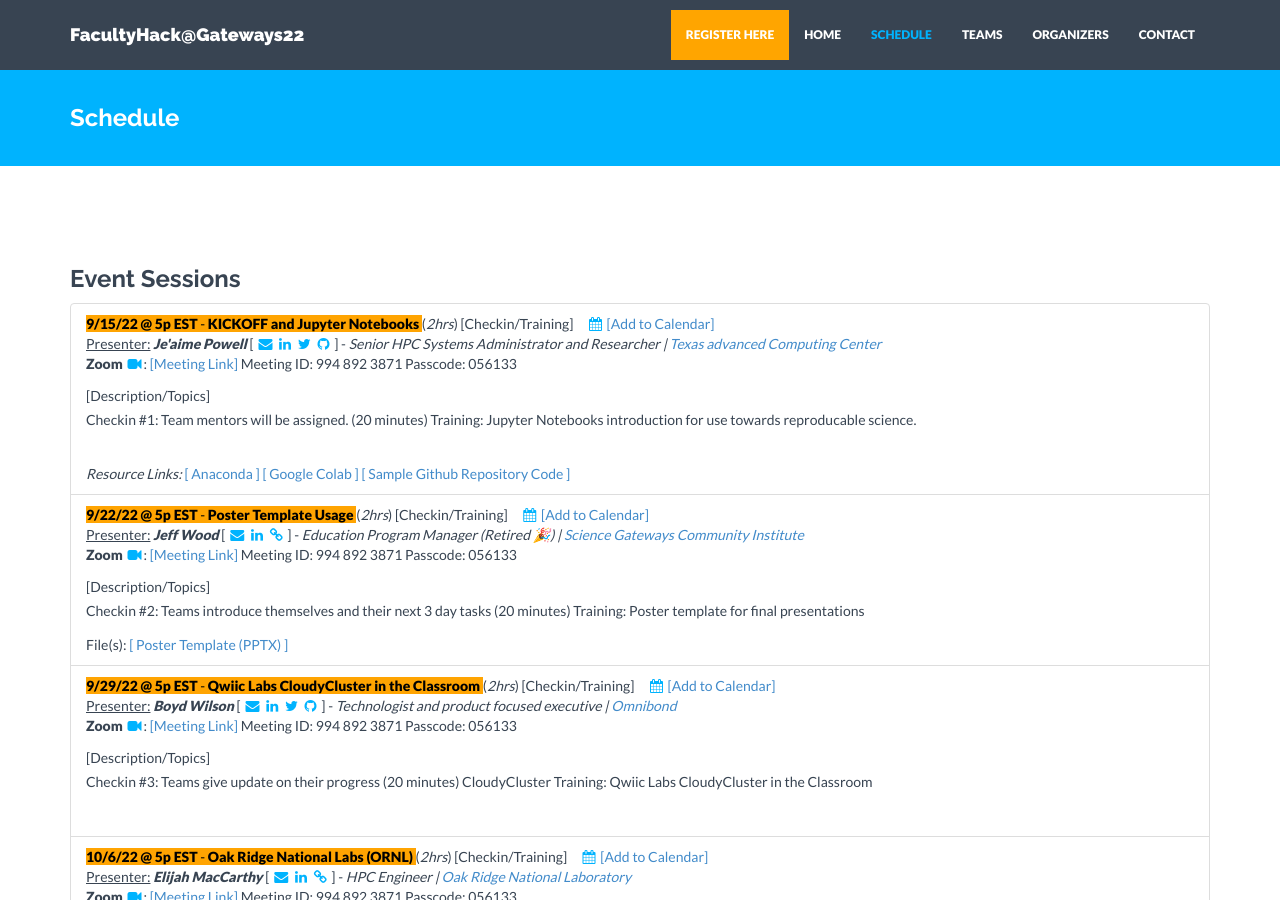
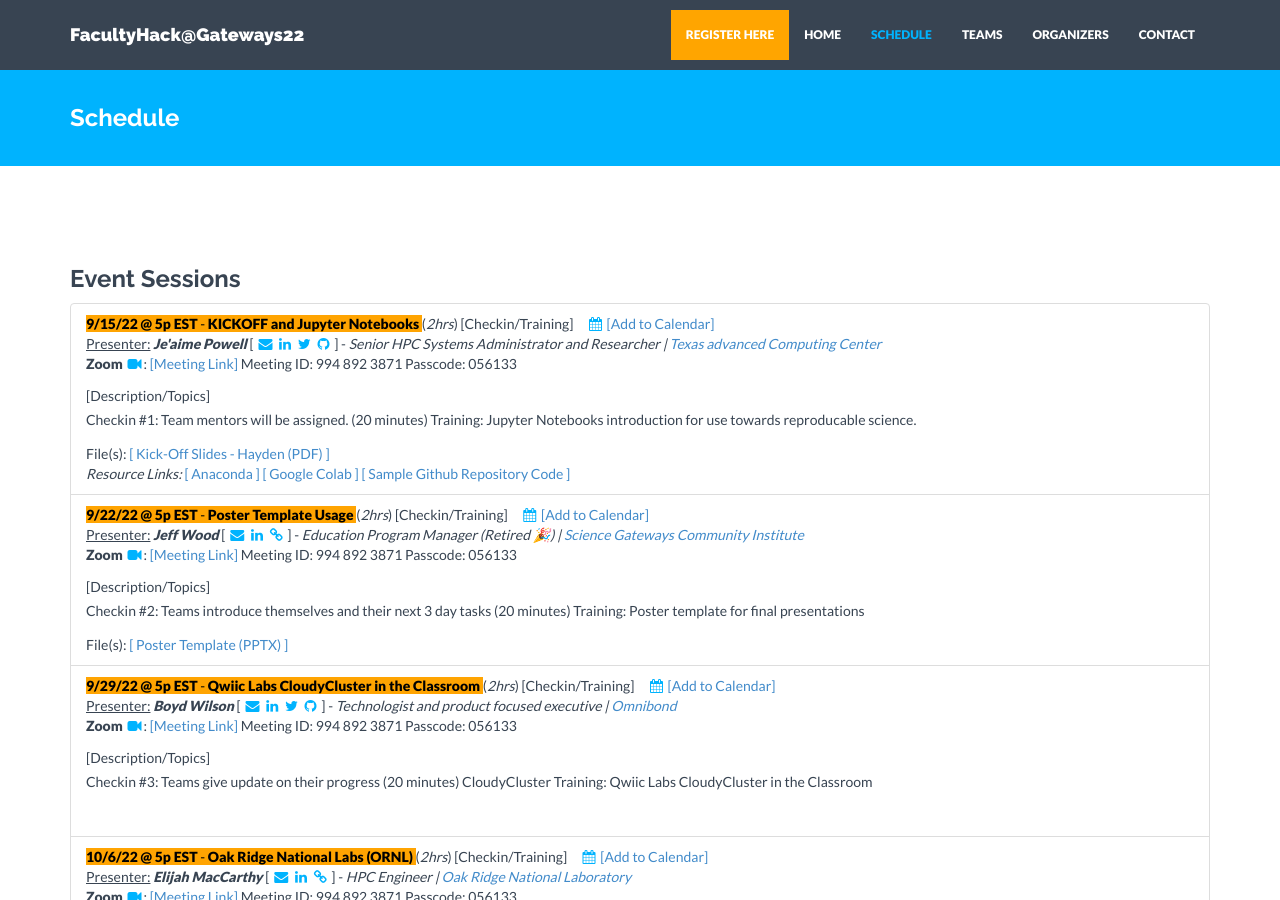
Before and after one commit to HackHPC/FacultyHack-Gateways22, a Jekyll site: the page built from schedule.html, in a window 1280 px wide and 900 px high. Built offline with Jekyll 4.4.1, drawn with Linux system fonts in a browser that asks for light colours; nearby versions of some CDN libraries.

Commit message:
Added kickoff slide deck

```diff
--- a/_data/sessions.yml
+++ b/_data/sessions.yml
@@ -33,9 +33,9 @@ sessions:
       url: https://colab.research.google.com/
     - name: "Sample Github Repository Code"
       url: https://github.com/jeaimehp/HPC-in-the-City-Python-IDE-Demo
-  #files:
-  # - filename: "Anaconda"
-  #   location: https://www.anaconda.com/products/distribution
+  files:
+    - filename: "Kick-Off Slides - Hayden (PDF)"
+      location: "/assets/slidedecks/Sept-15-Kickoff-Hayden.pdf"
 
 - name: "Poster Template Usage"
   type: "Checkin/Training"
```
Also changed, not shown: 2 other files.
